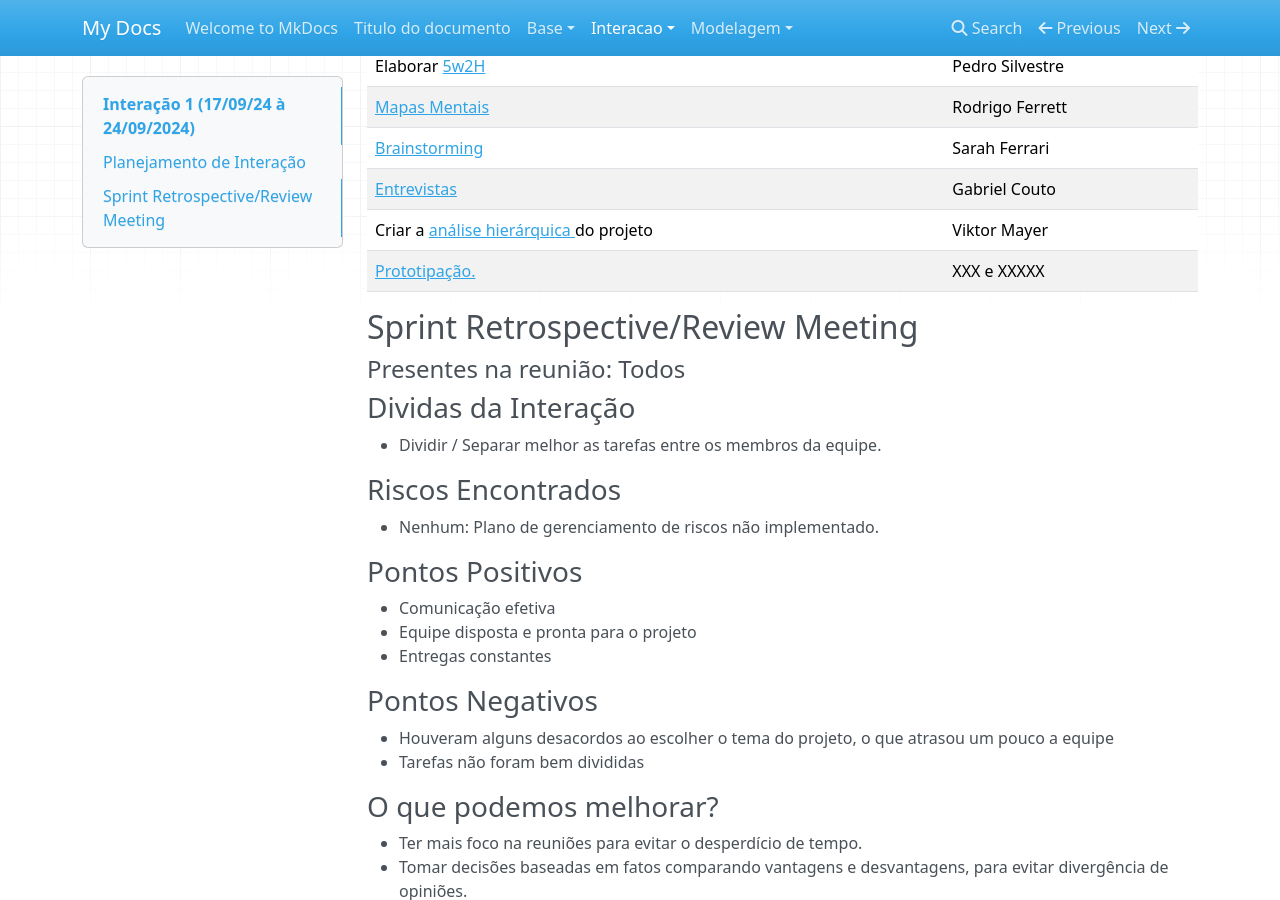
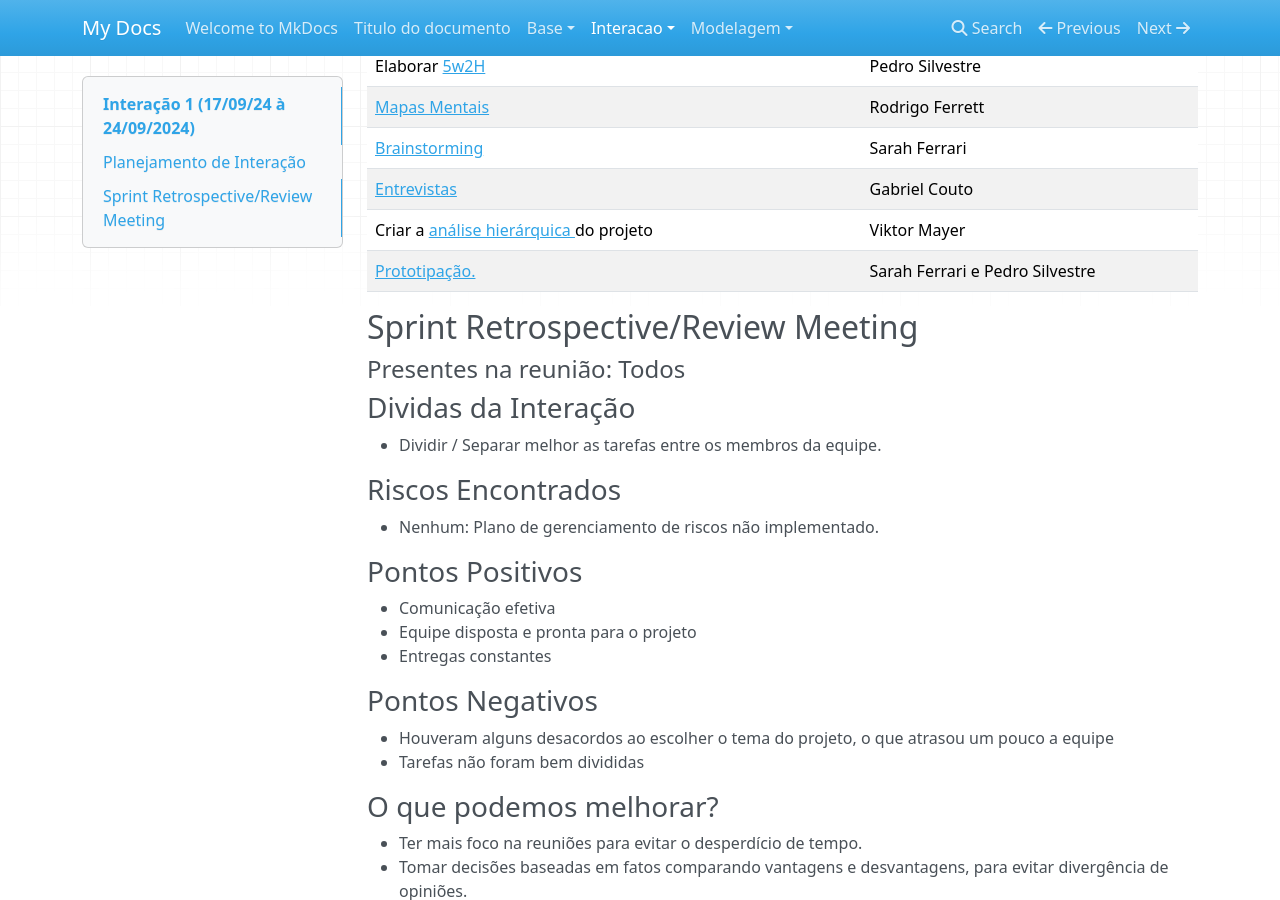
Before and after one commit to Projetos-de-Extensao/PFE_24.2_8001_II_RaveBreaking, an MkDocs documentation site: the page built from docs/interacao/interacao1.md, in a window 1280 px wide and 900 px high, scrolled down 459 px. Built offline with MkDocs 1.6.1, drawn with Linux system fonts in a browser that asks for light colours; nearby versions of some CDN libraries.

Commit message:
Update interacao1.md

```diff
--- a/docs/interacao/interacao1.md
+++ b/docs/interacao/interacao1.md
@@ -23,7 +23,7 @@ title: Interação 1
 | [Brainstorming](https://github.com/Projetos-de-Extensao/PFE_24.2_8001_II_RaveBreaking/blob/main/docs/base/Brainstorm.md) |Sarah Ferrari|
 |[Entrevistas](https://github.com/Projetos-de-Extensao/PFE_24.2_8001_II_RaveBreaking/blob/main/docs/base/entrevista.md) |Gabriel Couto|
 | Criar a [análise hierárquica ](https://github.com/Projetos-de-Extensao/PFE_24.2_8001_II_RaveBreaking/blob/main/docs/assets/AHT/AHT-Hierarquia.png) do projeto |Viktor Mayer|
-|[Prototipação.](https://github.com/Projetos-de-Extensao/PFE_24.2_8001_II_RaveBreaking/blob/main/docs/base/prototipo_alta_fidelidade.md) |XXX e XXXXX|
+|[Prototipação.](https://github.com/Projetos-de-Extensao/PFE_24.2_8001_II_RaveBreaking/blob/main/docs/base/prototipo_alta_fidelidade.md) |Sarah Ferrari e Pedro Silvestre|
 
 ## Sprint Retrospective/Review Meeting
 
```
